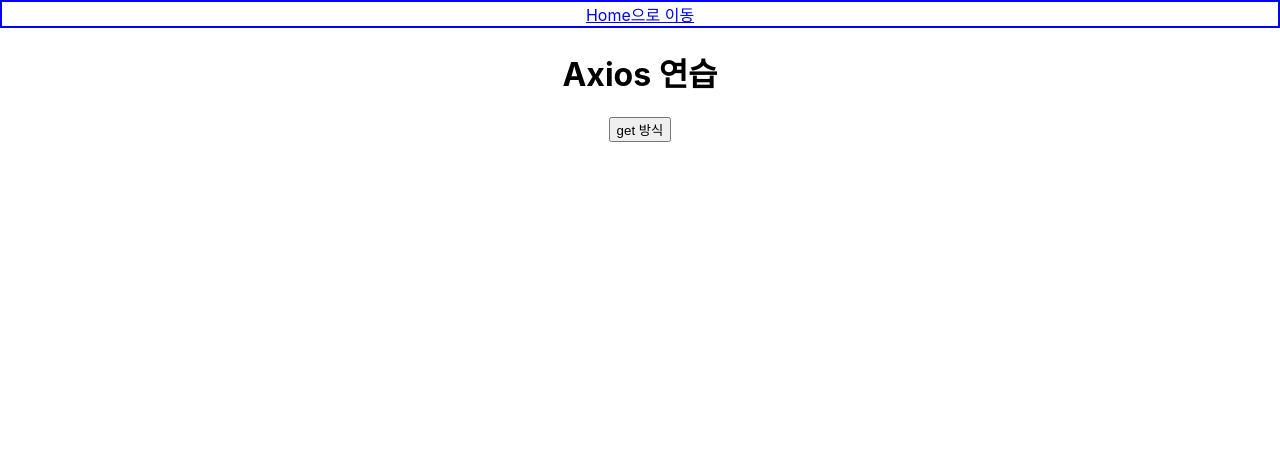
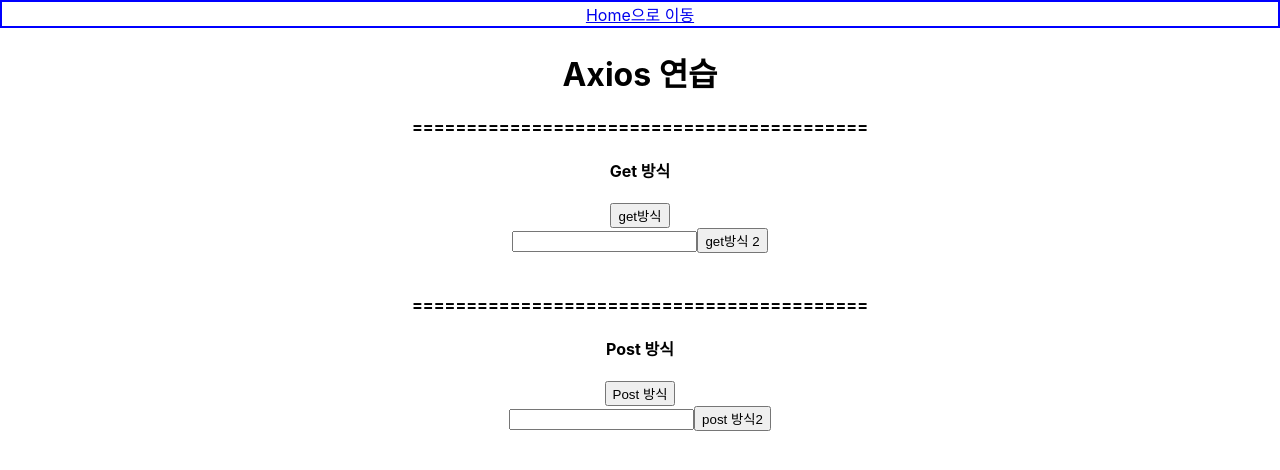
Before and after one commit to Ahn-SooHyun/day_2024.12.08_assignment_01_notice, a React (Create React App) app: page /Ax1 in a window 1280 px wide. Shown: the top 470 px of the page. Built offline with nearby package versions, Linux system fonts and the light colour scheme.

Commit message:
Feat_2024.12.04_Save_3_11:22 Axios Post 방식

```diff
--- a/src/comp/ax/ax01.js
+++ b/src/comp/ax/ax01.js
@@ -1,10 +1,15 @@
 import axios from "axios";
-import { useState } from "react";
+import { useRef, useState } from "react";
 
 export default function AX1() {
   const [area, setArea] = useState([]);
+  const text = useRef(); // 변수를 가상 dom에만 저장을 하고요. 랜더 현상 X
+  //사용자에게 변화 되는 데이터를 보여줄 필요가 없지만.
+  //데이터는 저장
 
-  function axios_01() {
+  const text2 = useRef();
+
+  function axios_Get_01() {
     console.log("==============================");
     console.log("        Axios Get 방식");
     console.log("==============================");
@@ -16,7 +21,8 @@
         if (res.data.code == "200") {
           setArea(res.data.data);
         }
-      }); //성공
+      }) //성공
+      .catch((err) => console.error("Axios GET 요청 에러:", err)); // 에러 처리 추가
 
     //Promise 라는 JavaScript 기능하고 비슷.
     //ES 6 문법
@@ -24,10 +30,67 @@
     // const aa = new Promise(resolve, reject);
   }
 
+  //useRef
+
+  function axios_Get_02() {
+    console.log(text.current.value);
+    // text.current.focus();
+    const params = {
+      id: text.current.value,
+    };
+
+    console.log(params);
+
+    axios
+      .get("http://localhost:8080/api/area/byId", { params }) // 파라미터 동적으로 전달
+      .then((res) => {
+        console.log(res.data);
+      })
+      .catch((err) => console.error("Axios GET 요청 에러:", err)); // 에러 처리 추가
+  }
+
+  function axios_Post_01() {
+    axios.post("http://localhost:8080/api/member/list").then((res) => {
+      console.log(res.data);
+    });
+  }
+
+  function axios_Post_02() {
+    const obj = {
+      id: text2.current.value,
+    }; // {"id" : "Hello World"}
+
+    axios
+      .post("http://localhost:8080/api/member/findId", JSON.stringify(obj), {
+        headers: {
+          "Content-Type": "application/json",
+        },
+      })
+      .then((res) => {
+        console.log(res.data);
+      });
+  }
+
   return (
     <div>
       <h1>Axios 연습</h1>
-      <input type="button" value="get 방식" onClick={axios_01} />
+
+      <h4>==========================================</h4>
+      <h4>Get 방식</h4>
+      <input type="button" onClick={axios_Get_01} value="get방식" />
+      <br />
+      <input type="text" ref={text} />
+      <input type="button" onClick={axios_Get_02} value="get방식 2" />
+      <br />
+      <br />
+
+      <h4>==========================================</h4>
+      <h4>Post 방식</h4>
+      {/* method // 전송 방법: method, GET, POST ( TOMCAT은 GET, POST만 지원 ) */}
+      <input type="button" onClick={axios_Post_01} value="Post 방식" />
+      <br />
+      <input type="text" ref={text2} />
+      <input type="button" onClick={axios_Post_02} value="post 방식2" />
     </div>
   );
 }
```
Also changed, not shown: 1 other file (tests, documents, lock files or other folders).
